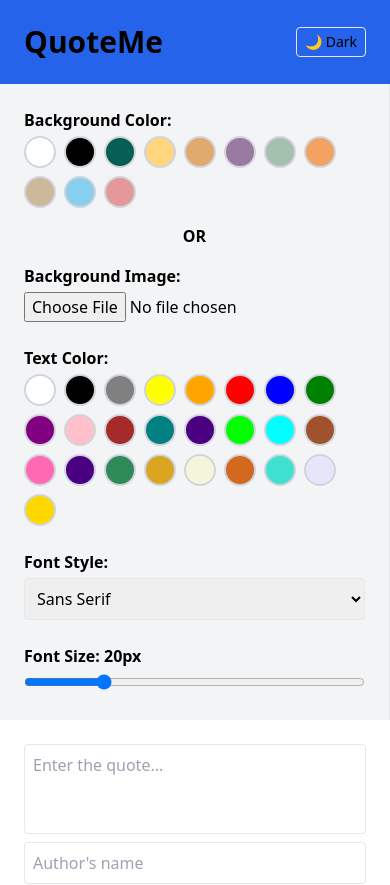
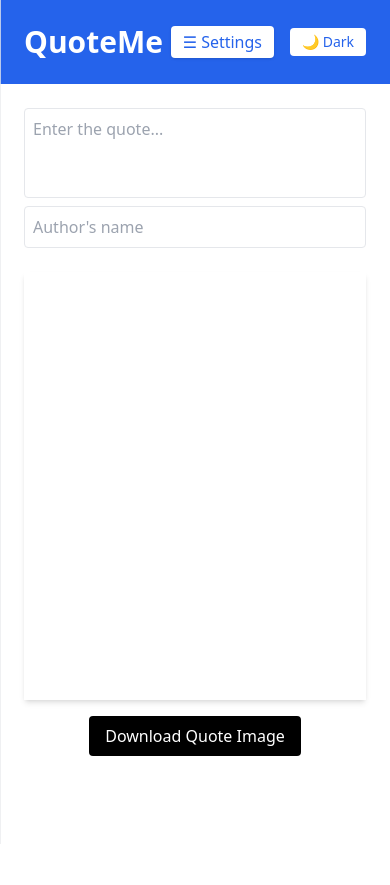
Before and after one commit to osh-la/Qoute-me, a React (Vite) app: page / in a window 390 px wide. Shown: the top 885 px of the page. Built offline with nearby package versions, Linux system fonts and the light colour scheme.

Commit message:
responsive

```diff
--- a/src/App.jsx
+++ b/src/App.jsx
@@ -10,6 +10,7 @@ export default function App() {
   const [fontFamily, setFontFamily] = useState("sans-serif");
   const [fontSize, setFontSize] = useState(20);
   const [isDarkMode, setIsDarkMode] = useState(false);
+  const [isSidebarOpen, setIsSidebarOpen] = useState(false); // 👈 sidebar toggle
   const [position, setPosition] = useState({ x: 0, y: 0 });
   const [isDragging, setIsDragging] = useState(false);
   const [offset, setOffset] = useState({ x: 0, y: 0 });
@@ -96,8 +97,9 @@ export default function App() {
   ];
 
   const textColors = [
-  "white", "black", "gray", "yellow", "orange", "red", "blue", "green", "purple", "pink", "brown", "teal", "indigo", "lime", "cyan", "#A0522D",  "#FF69B4",  "#4B0082",  "#2E8B57",  "#DAA520",
-    "#F5F5DC",  "#D2691E", "#40E0D0", "#E6E6FA", "#FFD700",
+    "white", "black", "gray", "yellow", "orange", "red", "blue", "green", "purple", "pink", "brown", "teal", "indigo", "lime", "cyan",
+    "#A0522D", "#FF69B4", "#4B0082", "#2E8B57", "#DAA520",
+    "#F5F5DC", "#D2691E", "#40E0D0", "#E6E6FA", "#FFD700",
   ];
 
   const fonts = [
@@ -129,22 +131,43 @@ const textColors = [
 
   return (
     <>
+      {/* Navbar */}
       <div className="bg-blue-600 p-6 w-full flex justify-between items-center">
-        <h1 className="text-3xl font-bold">QuoteMe</h1>
+        <h1 className="text-3xl font-bold text-white">QuoteMe</h1>
+        <div className="flex items-center gap-4">
+          {/* Sidebar toggle (mobile only) */}
+          <button
+            onClick={() => setIsSidebarOpen(!isSidebarOpen)}
+            className="md:hidden bg-white text-blue-600 px-3 py-1 rounded shadow"
+          >
+            ☰ Settings
+          </button>
           <button
             onClick={() => setIsDarkMode(!isDarkMode)}
-          className="px-2 py-1 text-sm border rounded dark:border-gray-500"
+            className="px-3 py-1 text-sm bg-white text-blue-600 rounded"
           >
             {isDarkMode ? "☀ Light" : "🌙 Dark"}
           </button>
         </div>
-    <div className="min-h-screen flex flex-col md:flex-row dark:bg-gray-900 text-black dark:text-white transition-colors duration-300">
+      </div>
 
+      {/* Main Layout */}
+      <div className="min-h-screen flex flex-col md:flex-row dark:bg-gray-900 text-black dark:text-white transition-colors duration-300 relative">
 
         {/* Sidebar */}
-      <aside className="w-full md:w-1/4 bg-gray-100 dark:bg-gray-800 p-6 border-r dark:border-gray-700 flex flex-col gap-6">
+        <aside
+          className={`fixed md:static z-20 top-0 left-0 h-full md:h-auto w-3/4 sm:w-1/2 md:w-1/4 bg-gray-100 dark:bg-gray-800 p-6 border-r dark:border-gray-700 transform transition-transform duration-300 ${
+            isSidebarOpen ? "translate-x-0" : "-translate-x-full"
+          } md:translate-x-0`}
+        >
+          <button
+            onClick={() => setIsSidebarOpen(false)}
+            className="md:hidden mb-4 text-sm bg-blue-600 text-white px-2 py-1 rounded"
+          >
+            ✕ Close
+          </button>
 
-        {/* Background Options */}
+          {/* Background */}
           <div>
             <p className="font-semibold mb-1">Background Color:</p>
             <div className="flex flex-wrap gap-2">
@@ -167,7 +190,7 @@ const textColors = [
           </div>
 
           {/* Text Color */}
-        <div>
+          <div className="mt-4">
             <p className="font-semibold mb-1">Text Color:</p>
             <div className="flex flex-wrap gap-2">
               {textColors.map((color) => (
@@ -182,7 +205,7 @@ const textColors = [
           </div>
 
           {/* Font */}
-        <div>
+          <div className="mt-4">
             <p className="font-semibold mb-1">Font Style:</p>
             <select
               onChange={(e) => setFontFamily(e.target.value)}
@@ -201,7 +224,7 @@ const textColors = [
           </div>
 
           {/* Font Size */}
-        <div>
+          <div className="mt-4">
             <p className="font-semibold mb-1">Font Size: {fontSize}px</p>
             <input
               type="range"
@@ -214,7 +237,8 @@ const textColors = [
           </div>
         </aside>
 
-      <main className="flex-1 flex flex-col items-center justify-start p-6">
+        {/* Main content */}
+        <main className="flex-1 flex flex-col items-center justify-start p-6 md:ml-0">
           <div className="flex flex-col gap-2 w-full max-w-lg">
             <textarea
               rows="3"
@@ -274,11 +298,10 @@ const textColors = [
           >
             Download Quote Image
           </button>
-
         </main>
       </div>
 
-   <footer className="flex justify-center items-center h-40 bg-blue-500">
+      <footer className="flex justify-center items-center h-40 bg-blue-500 text-white">
         <p>osh_la</p>
       </footer>
     </>
```
Lines whose indentation alone changed are shown as unchanged.
